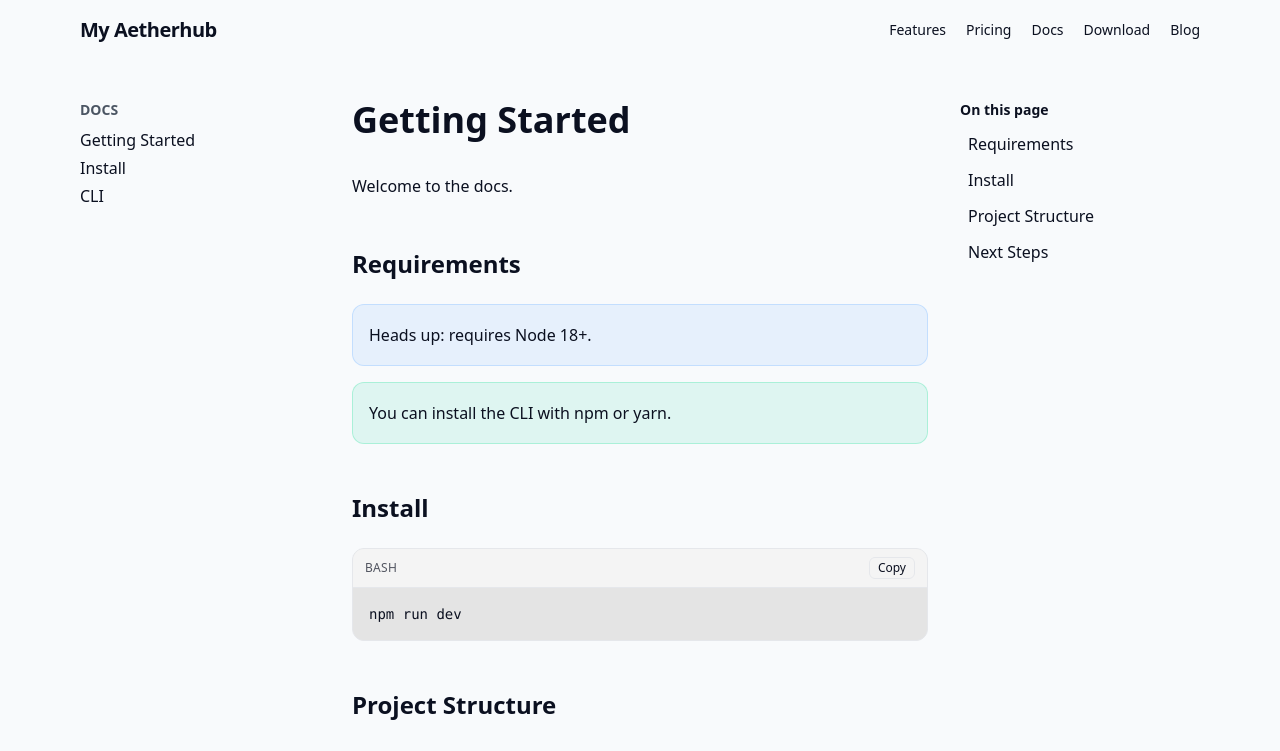
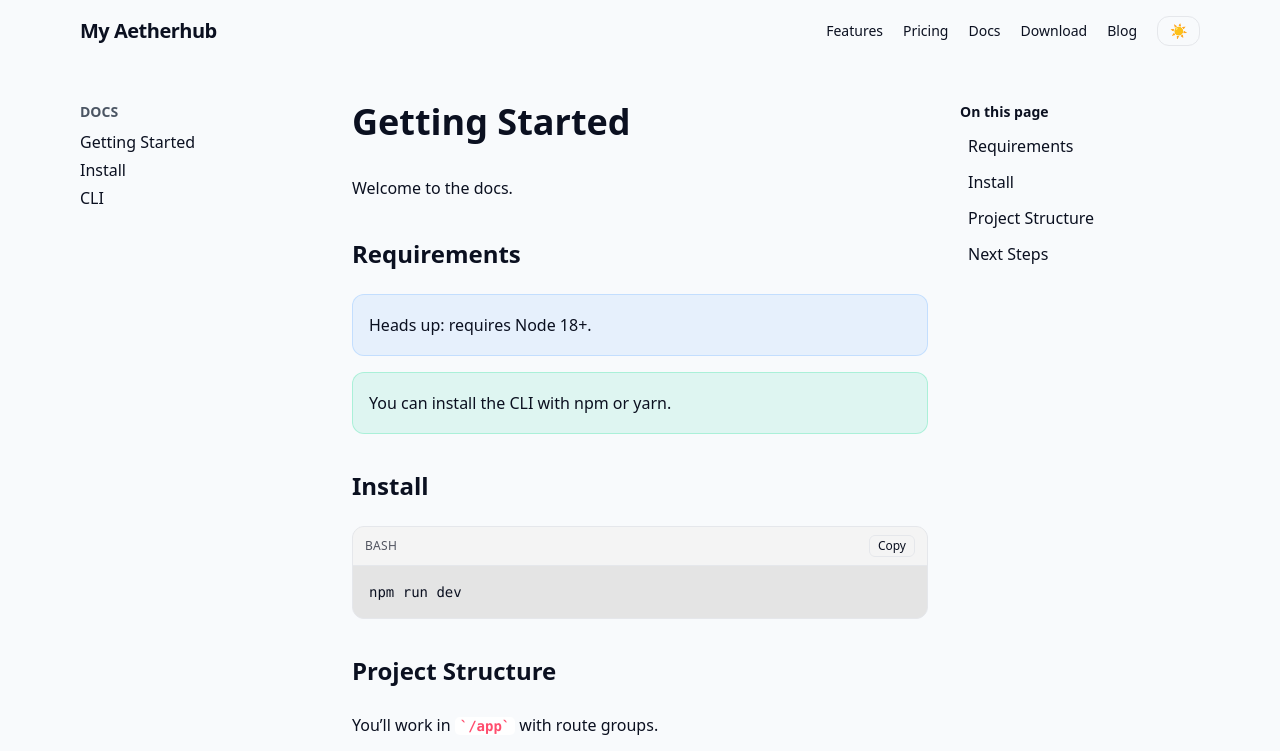
Before and after one commit to alvaro1856/my-aether-hub, a Next.js app: page /docs/getting-started in a window 1280 px wide. Shown: the top 751 px of the page. Built offline with nearby package versions, Linux system fonts and the light colour scheme.

Commit message:
feat(docs): complete Level 13 - Dark/light theme toggle, Palette Tokens, Button styles

```diff
--- /dev/null
+++ b/app/_components/ThemeToggle.tsx
@@ -0,0 +1,36 @@
+"use client";
+import { useEffect, useState } from "react";
+
+export default function ThemeToggle() {
+  const [theme, setTheme] = useState<"dark"|"light">("dark");
+
+  // initialize from localStorage or OS
+  useEffect(() => {
+    const stored = localStorage.getItem("theme") as "dark"|"light"|null;
+    if (stored) {
+      setTheme(stored);
+      document.documentElement.setAttribute("data-theme", stored === "light" ? "light" : "dark");
+    } else if (window.matchMedia?.("(prefers-color-scheme: light)").matches) {
+      setTheme("light");
+      document.documentElement.setAttribute("data-theme", "light");
+    }
+  }, []);
+
+  function toggle() {
+    const next = theme === "dark" ? "light" : "dark";
+    setTheme(next);
+    localStorage.setItem("theme", next);
+    document.documentElement.setAttribute("data-theme", next);
+  }
+
+  return (
+    <button
+      onClick={toggle}
+      className="rounded-xl border border-[var(--ink-border)] px-3 py-1 text-sm hover:bg-[var(--panel)]"
+      aria-label="Toggle color mode"
+      title="Toggle color mode"
+    >
+      {theme === "dark" ? "🌙" : "☀️"}
+    </button>
+  );
+}
--- /dev/null
+++ b/app/_components/ui/Badge.tsx
@@ -0,0 +1,8 @@
+"use client";
+export default function Badge({ children }: { children: React.ReactNode }) {
+  return (
+    <span className="inline-flex items-center rounded-xl border border-[var(--ink-border)] bg-[var(--panel)] px-2 py-0.5 text-xs">
+      {children}
+    </span>
+  );
+}
--- /dev/null
+++ b/app/_components/ui/Button.tsx
@@ -0,0 +1,17 @@
+"use client";
+import { ButtonHTMLAttributes } from "react";
+
+type Variant = "brand" | "ghost" | "outline";
+export default function Button({
+  className = "",
+  variant = "brand",
+  ...props
+}: ButtonHTMLAttributes<HTMLButtonElement> & { variant?: Variant }) {
+  const base = "inline-flex items-center gap-2 rounded-2xl px-4 py-2 text-sm font-medium transition";
+  const map: Record<Variant,string> = {
+    brand:  "bg-[var(--brand)] text-[var(--brand-ink)] hover:brightness-105",
+    ghost:  "border border-[var(--ink-border)] hover:bg-[var(--panel)]",
+    outline:"border-2 border-[var(--brand)] text-[var(--brand)] hover:bg-[var(--brand)]/10"
+  };
+  return <button className={`${base} ${map[variant]} ${className}`} {...props} />;
+}
--- a/app/components/SiteNav.tsx
+++ b/app/components/SiteNav.tsx
@@ -1,15 +1,22 @@
 import Link from "next/link";
+import ThemeToggle from "../_components/ThemeToggle"; // adjust path if needed
 
 export default function SiteNav() {
   return (
     <header className="py-4 flex items-center justify-between">
-      <Link href="/" className="font-black text-xl tracking-tight">My Aetherhub</Link>
-      <nav className="flex gap-5 text-sm">
+      {/* Left: brand */}
+      <Link href="/" className="font-black text-xl tracking-tight">
+        My Aetherhub
+      </Link>
+
+      {/* Right: nav links + theme toggle */}
+      <nav className="flex items-center gap-5 text-sm">
         <Link href="/features">Features</Link>
         <Link href="/pricing">Pricing</Link>
         <Link href="/docs">Docs</Link>
         <Link href="/download">Download</Link>
         <Link href="/blog">Blog</Link>
+        <ThemeToggle /> {/* 🌙 / ☀️ toggle button */}
       </nav>
     </header>
   );
--- a/app/globals.css
+++ b/app/globals.css
@@ -2,23 +2,64 @@
 @import "tailwindcss";
 @plugin "@tailwindcss/typography";
 
-/* your variables ... */
+/* ───────────────── Tokens ───────────────── */
 :root{
   --app:#0f1221;
   --panel:#171a2b;
+  --panel-soft: color-mix(in oklab, var(--panel) 92%, black);
   --ink:#e8e9f3;
   --ink-soft:#b6b9d6;
   --ink-border:#2a2e45;
   --brand:#ff4d6d;
   --brand-ink:#fff1f3;
+  --ring: color-mix(in oklab, var(--brand) 70%, white);
+  --muted: color-mix(in oklab, var(--ink) 60%, transparent);
 }
+
+:root[data-theme="light"] {
+  --app:#f8fafc;
+  --panel:#ffffff;
+  --panel-soft:#ffffff;
+  --ink:#0b1020;
+  --ink-soft:#4b5563;
+  --ink-border:#e5e7eb;
+  --brand:#ff4d6d;
+  --brand-ink:#2a0a12;
+}
+
+/* Respect OS on first paint if no explicit theme set */
 @media (prefers-color-scheme: light) {
-  :root{
-    --app:#f8fafc; --panel:#ffffff; --ink:#0b1020; --ink-soft:#4b5563;
-    --ink-border:#e5e7eb; --brand:#ff4d6d; --brand-ink:#2a0a12;
+  :root:not([data-theme]) {
+    --app:#f8fafc;
+    --panel:#ffffff;
+    --panel-soft:#ffffff;
+    --ink:#0b1020;
+    --ink-soft:#4b5563;
+    --ink-border:#e5e7eb;
+    --brand:#ff4d6d;
+    --brand-ink:#2a0a12;
   }
 }
 
+/* ─────────────── Base surfaces ─────────────── */
+html, body { background: var(--app); color: var(--ink); }
+::selection { background: color-mix(in oklab, var(--brand) 30%, transparent); }
+
+/* Focus ring */
+a:focus-visible,
+button:focus-visible,
+[role="button"]:focus-visible {
+  outline: 2px solid var(--ring);
+  outline-offset: 3px;
+  border-radius: .5rem;
+  box-shadow: 0 0 0 3px var(--ring);
+}
+
+/* Smooth anchors & space under sticky headers */
+html { scroll-behavior: smooth; }
+article :is(h2,h3,h4)[id] { scroll-margin-top: 80px; }
+
+/* Active ToC link */
 nav a[data-toc-link="true"][data-active="true"] {
   font-weight: 600;
   text-decoration: underline;
@@ -27,15 +68,14 @@ nav a[data-toc-link="true"][data-active="true"] {
   padding-left: .5rem;
 }
 
-html { scroll-behavior: smooth; }
-article :is(h2,h3,h4)[id] { scroll-margin-top: 80px; }
-
-/* shared buttons */
+/* ─────────────── Reusable buttons ─────────────── */
 .btn { @apply inline-flex items-center gap-2 rounded-2xl px-4 py-2 font-medium transition shadow; }
 .btn-brand { background: var(--brand); color: var(--brand-ink); }
+.btn-brand:hover { filter: brightness(1.05); }
 .btn-ghost { @apply border; border-color: var(--ink-border); }
+.btn-ghost:hover { background: color-mix(in oklab, var(--ink) 6%, transparent); }
 
-/* --- optional: tune prose to your palette --- */
+/* ───────────── Typography skin for MDX (.prose + .prose-invert) ───────────── */
 .prose-docs {
   /* base text & headings */
   --tw-prose-body: var(--ink);
@@ -53,9 +93,48 @@ article :is(h2,h3,h4)[id] { scroll-margin-top: 80px; }
   --tw-prose-links: var(--brand);
   --tw-prose-code: var(--brand);
   --tw-prose-pre-code: var(--ink);
-  --tw-prose-pre-bg: color-mix(in oklab, var(--panel) 92%, black);
+  --tw-prose-pre-bg: var(--panel-soft);
 
   /* tables */
   --tw-prose-th-borders: var(--ink-border);
   --tw-prose-td-borders: var(--ink-border);
 }
+
+/* Link treatment */
+.prose-docs a {
+  text-decoration: underline;
+  text-underline-offset: 2px;
+  transition: color .2s ease;
+}
+.prose-docs a:hover {
+  color: color-mix(in oklab, var(--brand) 80%, white);
+}
+
+/* Headings rhythm */
+.prose-docs h2 { margin-top: 2.25rem; }
+.prose-docs h3 { margin-top: 1.75rem; }
+
+/* Blockquotes */
+.prose-docs blockquote {
+  background: var(--panel);
+  border-left: 3px solid var(--brand);
+  padding: .75rem 1rem;
+  border-radius: .75rem;
+}
+
+/* Inline code */
+.prose-docs :not(pre) > code {
+  background: var(--panel);
+  padding: 0.1em 0.35em;
+  border-radius: 0.35em;
+  font-size: .875em;
+}
+
+/* Tables */
+.prose-docs table {
+  border-radius: .75rem;
+  overflow: hidden;
+}
+.prose-docs thead th {
+  background: color-mix(in oklab, var(--panel) 85%, black);
+}
```
